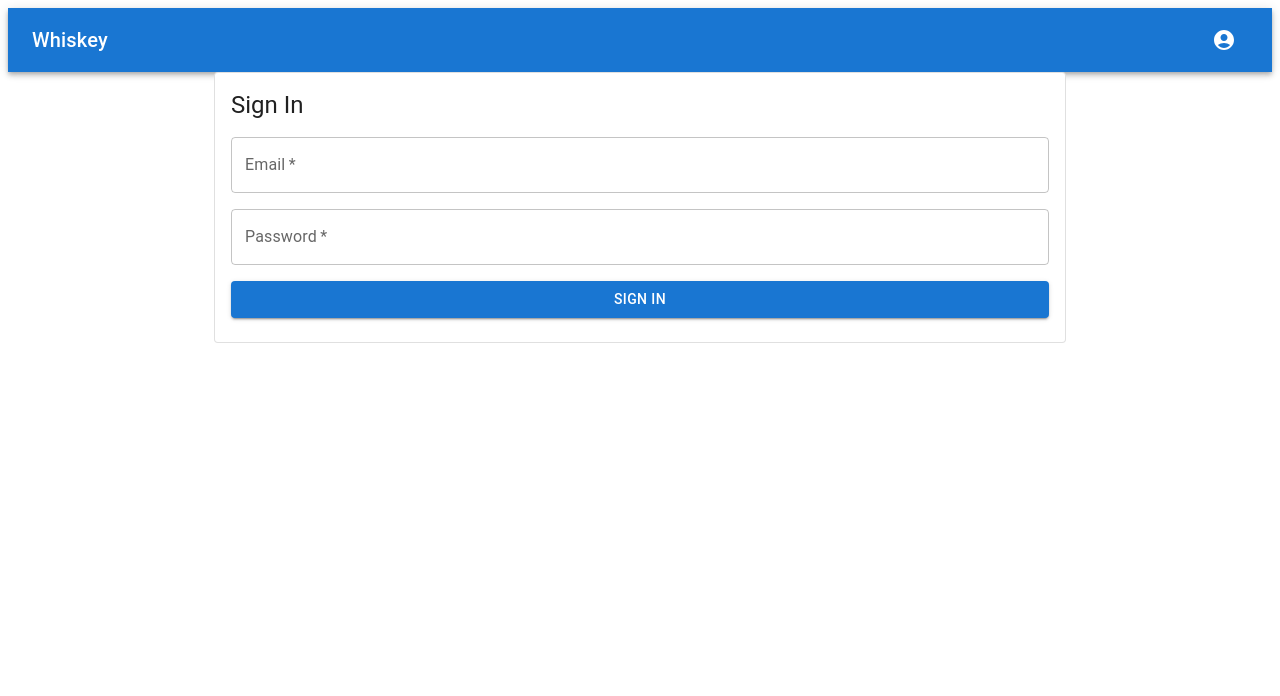
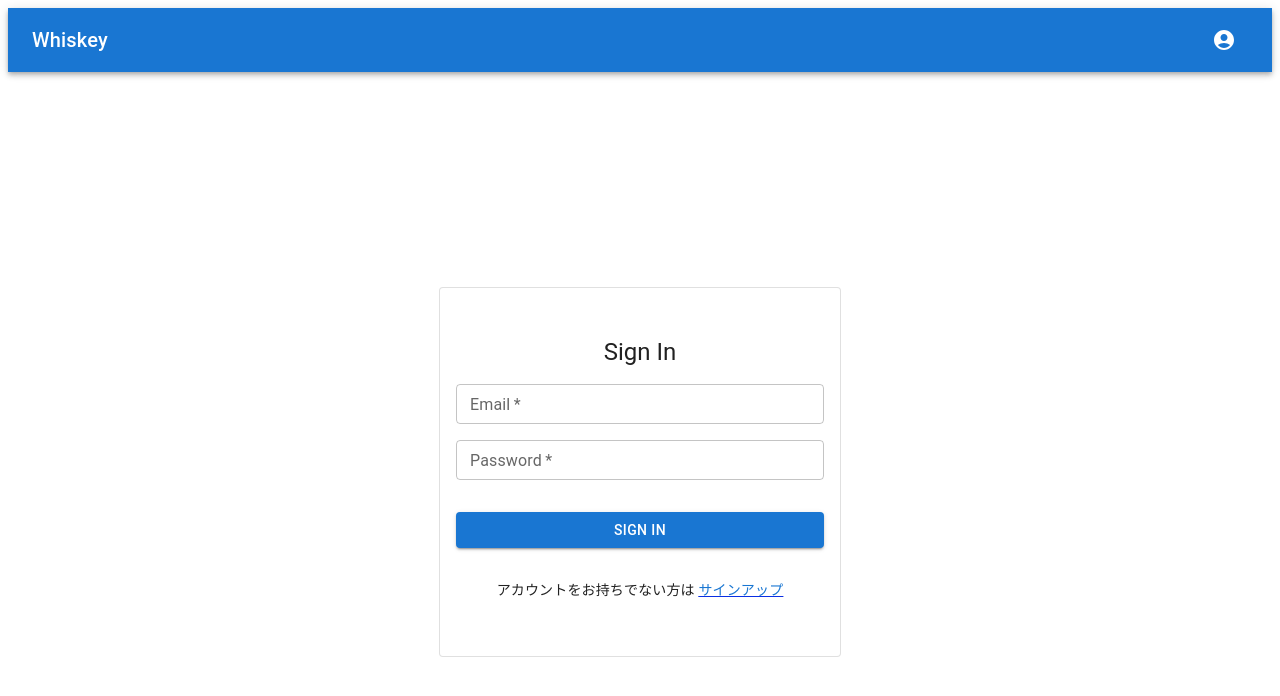
Before and after one commit to ucchy108/whiskey, a Next.js app in the folder my-app/: page /signin in a window 1280 px wide. Shown: the top 696 px of the page. Built offline with nearby package versions, Linux system fonts and the light colour scheme.

Commit message:
feat: ログイン・サインインページのレイアウトを修正した

```diff
--- a/my-app/src/app/(auth)/signin/_components/emailTextField.tsx
+++ b/my-app/src/app/(auth)/signin/_components/emailTextField.tsx
@@ -1,5 +1,5 @@
 import { TextField } from "@mui/material";
-import { SignInFormSchema } from "../schema";
+import { SignInFormSchema } from "../_lib/schema";
 import { Control, Controller, FieldErrors } from "react-hook-form";
 
 interface SignInEmailTextFieldProps {
@@ -22,6 +22,7 @@ export function SignInEmailTextField({
           label="Email"
           type="email"
           variant="outlined"
+          size="small"
           fullWidth
           required
           error={!!error.email}
--- a/my-app/src/app/(auth)/signin/_components/passwordTextField.tsx
+++ b/my-app/src/app/(auth)/signin/_components/passwordTextField.tsx
@@ -1,6 +1,6 @@
 import { TextField } from "@mui/material";
 import { Control, Controller, FieldErrors } from "react-hook-form";
-import { SignInFormSchema } from "../schema";
+import { SignInFormSchema } from "../_lib/schema";
 
 interface SignInEmailTextFieldProps {
   control: Control<SignInFormSchema>;
@@ -22,6 +22,7 @@ export function SignInPasswordTextField({
           label="Password"
           type="password"
           variant="outlined"
+          size="small"
           fullWidth
           required
           error={!!error.password}
--- a/my-app/src/app/(auth)/signin/_components/submitButton.tsx
+++ b/my-app/src/app/(auth)/signin/_components/submitButton.tsx
@@ -6,7 +6,7 @@ interface SignInSubmitButtonProps {
 
 export function SignInSubmitButton({ onClick }: SignInSubmitButtonProps) {
   return (
-    <Button type="submit" variant="contained" onClick={onClick}>
+    <Button type="submit" variant="contained" fullWidth onClick={onClick}>
       Sign in
     </Button>
   );
--- a/my-app/src/app/(auth)/signin/page.tsx
+++ b/my-app/src/app/(auth)/signin/page.tsx
@@ -11,9 +11,10 @@ import {
 } from "@/app/(auth)/signin/_lib/schema";
 import { signIn } from "@/app/(auth)/signin/_lib/action";
 import { zodResolver } from "@hookform/resolvers/zod";
-import { Card, CardContent, Stack, Typography } from "@mui/material";
+import { Box, Card, CardContent, Stack, Typography, Link } from "@mui/material";
 import { startTransition } from "react";
 import { useForm } from "react-hook-form";
+import NextLink from "next/link";
 
 function SignInPage() {
   const { control, handleSubmit, formState } = useForm<SignInFormSchema>({
@@ -26,7 +27,6 @@ function SignInPage() {
   });
 
   const onSubmit = (values: SignInFormSchema) => {
-    console.log(values);
     startTransition(async () => {
       const result = await signIn(values);
       if (!result.isSuccess) {
@@ -36,16 +36,45 @@ function SignInPage() {
   };
 
   return (
-    <Card variant="outlined">
+    <Box
+      sx={{
+        display: "flex",
+        justifyContent: "center",
+        alignItems: "center",
+        height: "100vh",
+      }}
+    >
+      <Card variant="outlined" sx={{ width: 400, py: 4 }}>
         <CardContent>
           <Stack spacing={2}>
-          <Typography variant="h5">Sign In</Typography>
+            <Typography
+              variant="h5"
+              sx={{
+                display: "flex",
+                justifyContent: "center",
+                alignItem: "center",
+              }}
+            >
+              Sign In
+            </Typography>
             <SignInEmailTextField control={control} error={formState.errors} />
-          <SignInPasswordTextField control={control} error={formState.errors} />
+            <SignInPasswordTextField
+              control={control}
+              error={formState.errors}
+            />
+            <Stack sx={{ py: 2 }}>
               <SignInSubmitButton onClick={handleSubmit(onSubmit)} />
+            </Stack>
+            <Typography variant="body2" align="center">
+              アカウントをお持ちでない方は{" "}
+              <NextLink href="/signup" passHref>
+                <Link component={"a"}>サインアップ</Link>
+              </NextLink>
+            </Typography>
           </Stack>
         </CardContent>
       </Card>
+    </Box>
   );
 }
 
--- a/my-app/src/app/(auth)/signup/_components/emailTextField.tsx
+++ b/my-app/src/app/(auth)/signup/_components/emailTextField.tsx
@@ -22,6 +22,7 @@ export function SignUpEmailTextField({
           label="Email"
           type="email"
           variant="outlined"
+          size="small"
           fullWidth
           required
           error={!!error.email}
--- a/my-app/src/app/(auth)/signup/_components/passwordTextField.tsx
+++ b/my-app/src/app/(auth)/signup/_components/passwordTextField.tsx
@@ -1,6 +1,6 @@
 import { TextField } from "@mui/material";
 import { Control, Controller, FieldErrors } from "react-hook-form";
-import { SignUpFormSchema } from "../schema";
+import { SignUpFormSchema } from "../_lib/schema";
 
 interface SignUpPasswordTextFieldProps {
   control: Control<SignUpFormSchema>;
@@ -22,6 +22,7 @@ export function SignUpPasswordTextField({
           label="Password"
           type="password"
           variant="outlined"
+          size="small"
           fullWidth
           required
           error={!!error.password}
```
Also changed, not shown: my-app/src/app/(auth)/signup/page.tsx (+27 -5 lines), my-app/src/app/dashboard/page.tsx (deleted, +0 -11 lines). Lines whose indentation alone changed are shown as unchanged.
